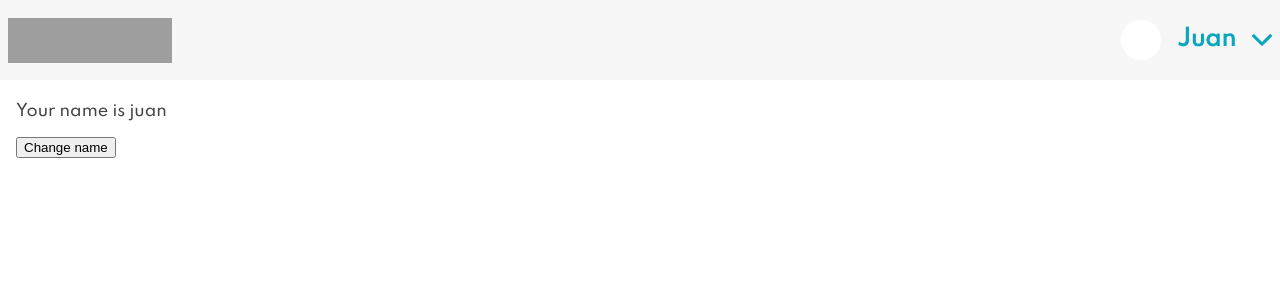
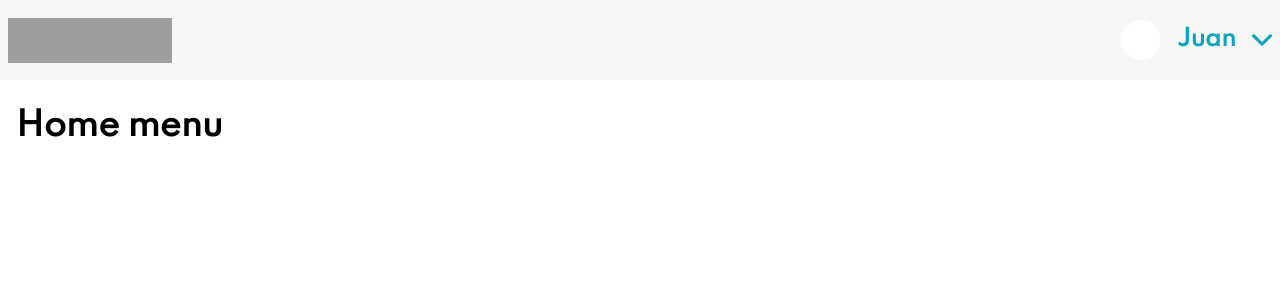
Before and after one commit to jfarellano/trial-project, a React (Create React App) app: page / in a window 1280 px wide. Shown: the top 300 px of the page. Built offline with nearby package versions, Linux system fonts and the light colour scheme; grey boxes are pictures that could not be loaded.

Commit message:
[fix] basic home menu page

```diff
--- a/src/pages/index.js
+++ b/src/pages/index.js
@@ -1,14 +1,10 @@
 import React, { useState } from 'react';
 
 function Index() {
-  const [name, setName] = useState('juan');
 
   return (
     <div>
-      <p>Your name is {name}</p>
-      <button onClick={() => setName('felipe')}>
-        Change name
-      </button>
+      <h1>Home menu</h1>
     </div>
   );
 }
```
